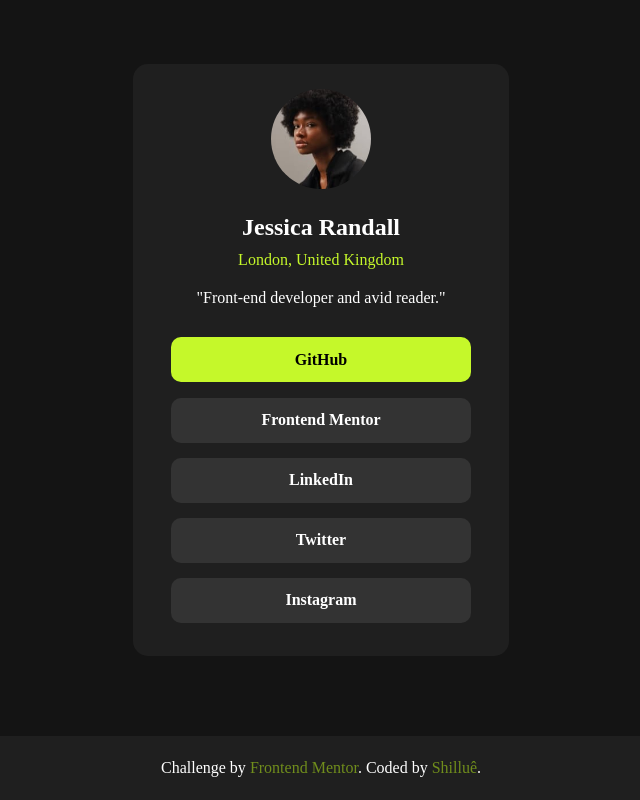
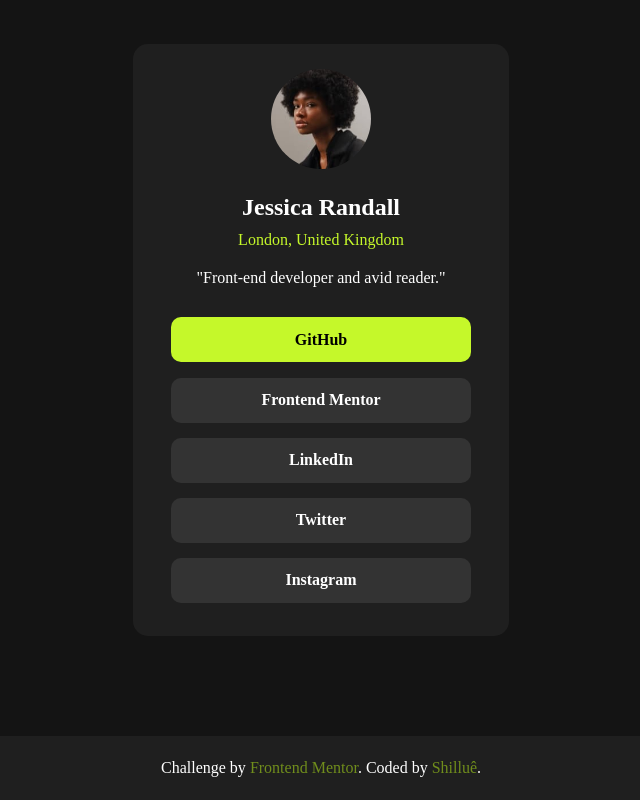
Before and after one commit to Shillue/social-links-profile-main, a plain HTML site: page index.html in a window 1280 px wide. In both pictures the pointer is over the element 640 px from the left and 360 px from the top of the page. Shown: the whole page, without its empty margins (319-959 px from the left). Drawn offline with Linux system fonts and the light colour scheme.

Commit message:
add hover cardSocial

```diff
--- a/styles/style.css
+++ b/styles/style.css
@@ -32,6 +32,10 @@ body{
     height: 37rem;
     border-radius: 15px;
     overflow: hidden;
+}
+.cardSocial:hover{
+    transform: translateY(-20px);
+    transition: 0.5s ease;
 }
 .perfil{
     display: flex;
```
